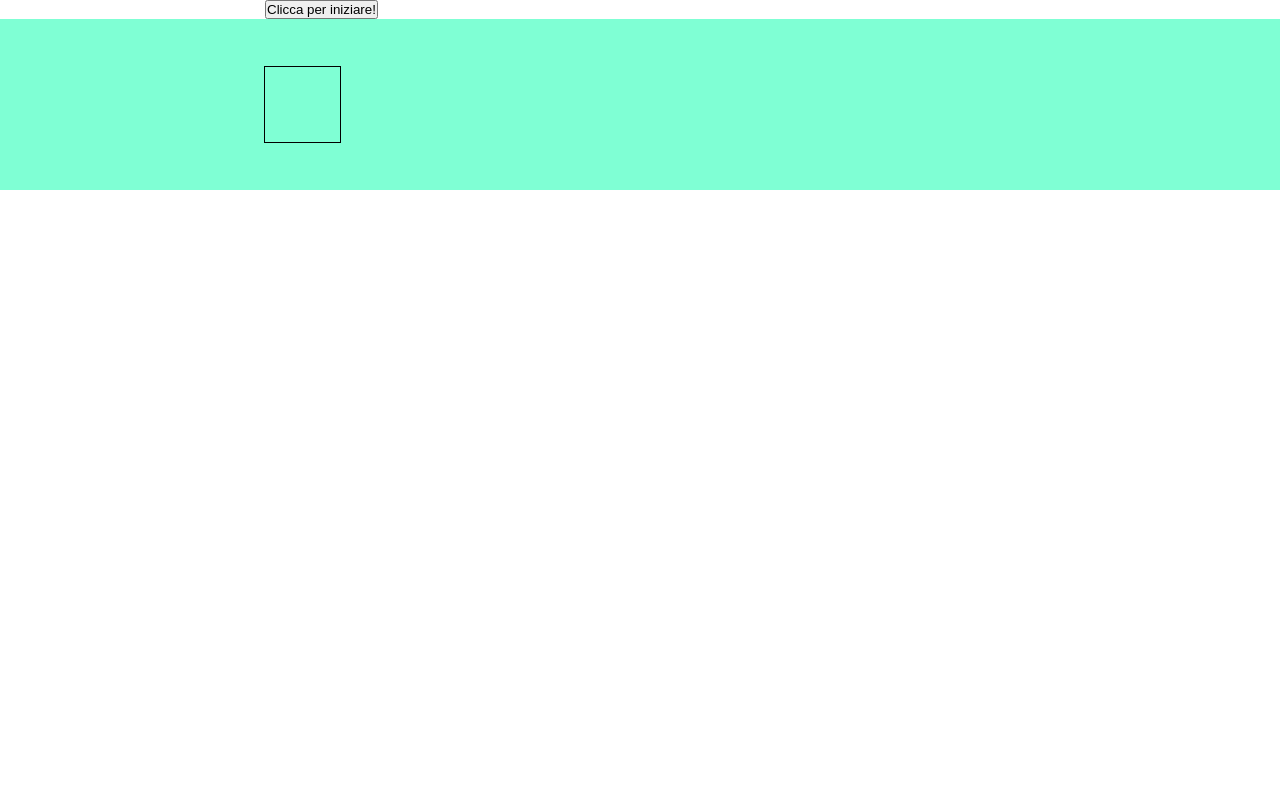
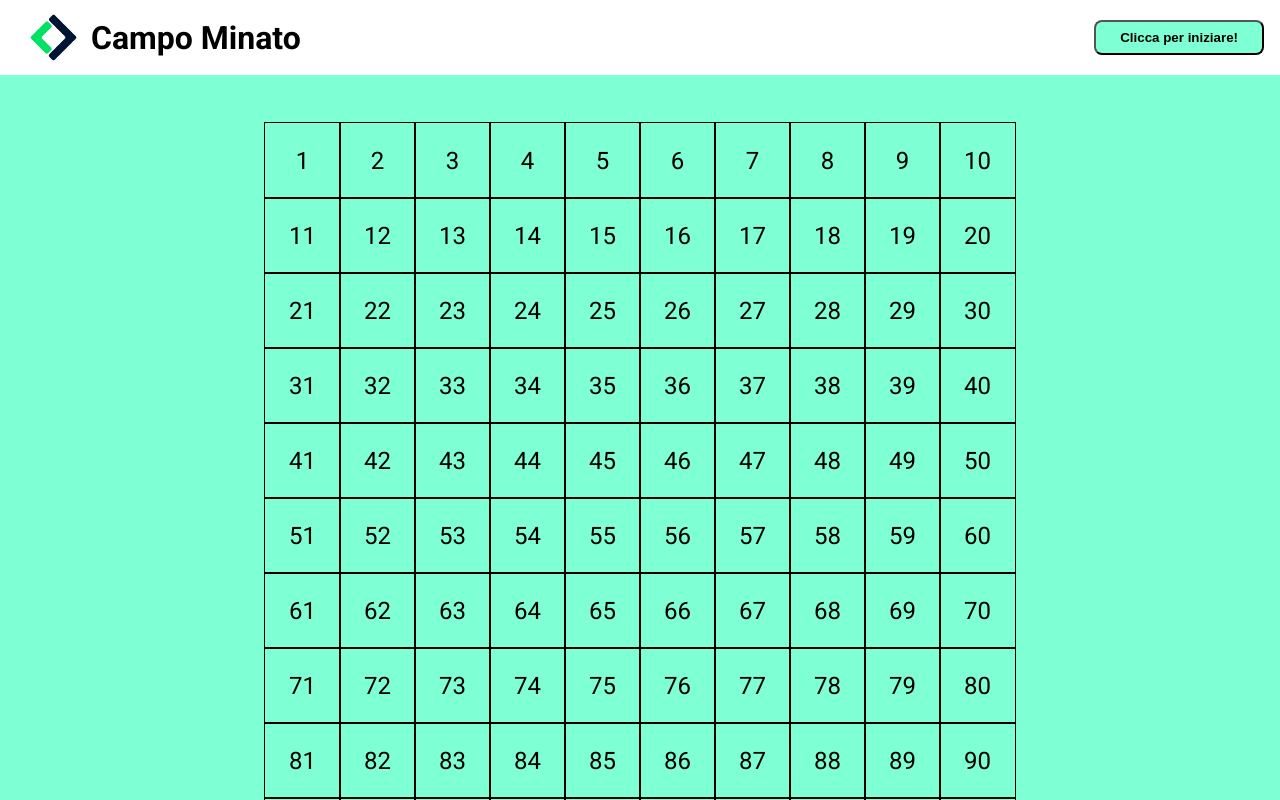
Before and after one commit to lollomrt/js-campominato-grid, a plain HTML site: page index.html in a window 1280 px wide. Both pictures are taken after a click on the button "Clicca per iniziare!". Shown: the top 800 px of the page. Drawn offline with Linux system fonts and the light colour scheme.

Commit message:
Fine esercizio - inizio bonus

```diff
--- a/css/style.css
+++ b/css/style.css
@@ -4,13 +4,64 @@
     box-sizing: border-box;
 }
 
+
 body {
     height: 100vh;
+    font-family: 'Roboto', sans-serif;
 }
 
 .container {
     width: 750px;
     margin: 0 auto;
+}
+
+.container-fluid {
+    width: 100%;
+    padding: 0 1rem;
+}
+
+.container-logo, .contenitore-pulsante {
+    display: flex;
+    align-items: center;
+}
+
+.contenitore-pulsante {
+    justify-content: space-between;
+}
+
+.btn {
+    background-color: #7fffd4;
+    border: 0.2 solid #000;
+    border-radius: 0.5rem;
+    padding: 0.5rem 1.5rem;
+    font-weight: bold
+}
+
+.height-100 {
+    height: 100%;
+    display:flex;
+    align-items: flex-start;
+}
+
+.btn:hover {
+    color:#fff;
+    background-color: #000;
+    border: 0.2 solid #000;
+    cursor: pointer;
+}
+
+header, footer {
+    height: 75px;
+    width: 100%;
+}
+
+footer {
+    display: flex;
+    align-items: center;
+}
+
+header img {
+    width: 75px;
 }
 
 main {
@@ -32,6 +83,11 @@ main {
     height: 75px;
     background-color: none;
     outline: 0.1rem solid #000;
+    display: flex;
+    justify-content: center;
+    align-items: center;
+    font-size: 1.5rem;
+    cursor: pointer;
 }
 
 .active {
--- a/index.html
+++ b/index.html
@@ -6,14 +6,21 @@
         <meta name="viewport" content="width=device-width, initial-scale=1.0">
         <title>Griglia Campo Minato</title>
         <link rel="stylesheet" href="./css/style.css">
+        <link rel="preconnect" href="https://fonts.googleapis.com">
+        <link rel="preconnect" href="https://fonts.gstatic.com" crossorigin>
+        <link href="https://fonts.googleapis.com/css2?family=Roboto:ital,wght@0,300;0,400;0,500;0,700;0,900;1,100;1,300;1,400;1,500;1,700;1,900&display=swap" rel="stylesheet">
     </head>
     <body>
         <header>
-            <div class="container">
+            <div class="container-fluid">
                 <!-- Pulsante -->
                 <div class="row">
                     <div class="col-100">
                         <div class="contenitore-pulsante">
+                            <div class="container-logo">
+                                <img src="./img/original.png" alt="">
+                                <h1>Campo Minato</h1>
+                            </div>
                             <button class="btn" id="pulsante">Clicca per iniziare!</button>
                         </div>
                     </div>
@@ -32,6 +39,18 @@
                 </div>
             </div>
         </main>
+        <footer>
+            <div class="container-fluid ">
+                <!-- Pulsante -->
+                <div class="row ">
+                    <div class="col-100">
+                        <div class="contenitore-copy">
+                            <p>Made with &#9829; da <a href="#">Boolean</a></p>
+                        </div>
+                    </div>
+                </div>
+            </div>
+        </footer>
         <script type="text/javascript" src="./js/javascript.js"></script>
     </body>
 </html>
--- a/js/javascript.js
+++ b/js/javascript.js
@@ -7,36 +7,17 @@ function generatoreQuadrati()
     return elemento
 }
 
-// function numeri (min, max)
-// {
-//     let numList = []
-//     for (let il = 1 il <= 100 il++){
-//         num++
-//     }
-//     return num
-// }
-
 let pulsante = document.getElementById("pulsante").addEventListener ("click", function(){
     let griglia = document.getElementById("griglia")
+    griglia.innerHTML = ""
     for (let i = 1; i <= 100; i++){
         let quadrato = generatoreQuadrati()
         griglia.appendChild(quadrato)
 
-        let numeroConsecutivo = []
-        for (let num = 1; num <= 100; num++){
-            num++
-        }
-        let numero = numeroConsecutivo[num]
-
-        griglia.innerHTML = numero
-        // let numeroConsecutivo = 1
-        // for (let num = 1; num <=100 num++{
-        //     numeroConsecutivo = numeroConsecutivo[num] +1
-        // }
-        // console.log(numeroConsecutivo)
-
+        quadrato.innerText = i
         quadrato.addEventListener("click", function(){
-            this.classList.add("active")
+            this.classList.toggle("active")
+            console.log(`Hai selezionato il numero ${this.innerText}`)
         })
     }
 
```
Also changed, not shown: img/original.png (added), readme.txt.
